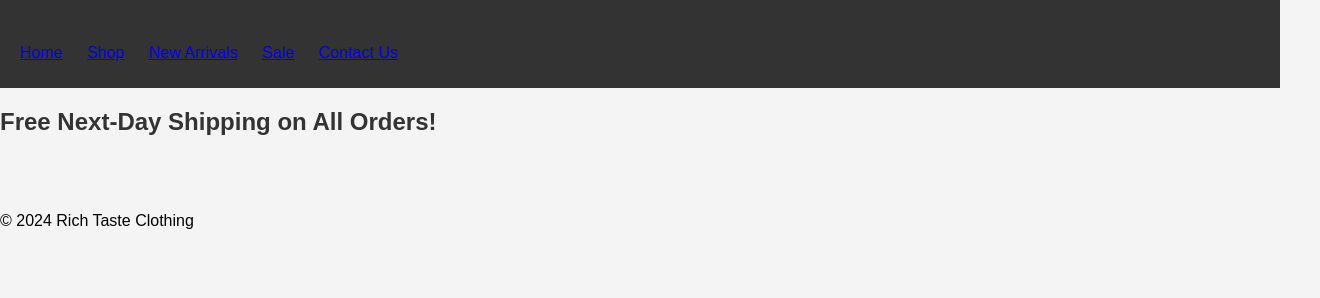
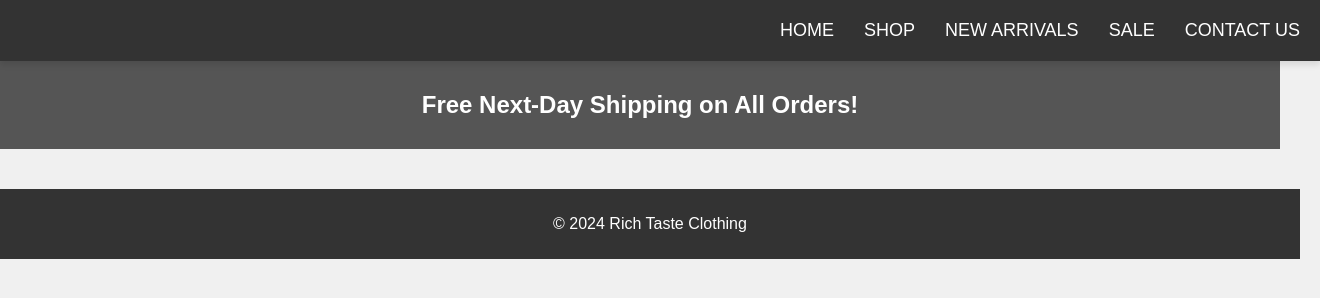
Before and after one commit to BiohazardXp/Clothing-App, a website: page public/index.html in a window 1280 px wide. Shown: the whole page, 1320 px wide, since content can reach past the window. Drawn offline with Linux system fonts and the light colour scheme; no server answers.

Commit message:
css files changed

```diff
--- a/public/css/styles.css
+++ b/public/css/styles.css
@@ -1,49 +1,59 @@
+/* General Styling */
 body {
-  font-family: Arial, sans-serif;
+  font-family: 'Arial', sans-serif;
+  margin: 0;
+  padding: 0;
+  background-color: #f0f0f0;
 }
 
-h1, h2 {
-  color: #333;
+/* Header Styling */
+.site-header {
+    display: flex;
+    align-items: center;
+    justify-content: space-between;
+    background-color: #333;
+    padding: 20px;
+    position: sticky;
+    top: 0;
+    width: 100%;
+    z-index: 1000;
+    color: white;
+    box-shadow: 0 4px 6px rgba(0, 0, 0, 0.1);
 }
 
-input {
-  margin: 5px;
-  padding: 10px;
-  width: 200px;
+.site-header .logo img{
+  max-height: 60px;
 }
 
-button {
-  padding: 10px 20px;
-  background-color: #007bff;
-  color: white;
-  border: none;
-  cursor: pointer;
+.main-nav ul {
+  list-style: none;
+  display: flex;
+  gap: 30px;
+  padding: 0;
+  margin: 0;
 }
 
-/* styles.css */
-body {
-  font-family: Arial, sans-serif;
-  margin: 0;
-  padding: 0;
-  background-color: #f4f4f4;
+.main-nav a {
+  color: white;
+  text-decoration: none;
+  font-size: 18px;
+  text-transform: uppercase;
+  font-weight: normal;
 }
 
-header {
-  background-color: #333;
-  color: #fff;
-  padding: 10px 20px;
+.main-nav a:hover {
+  border-bottom: 2px solid white;
 }
 
-nav ul {
-  list-style-type: none;
-  padding: 0;
+/* Promo Banner */
+.promo-banner {
+  background-color: #555;
+  color: white;
+  padding: 10px;
+  text-align: center;
 }
 
-nav ul li {
-  display: inline;
-  margin-right: 20px;
-}
-
+/* Product Grid */
 .product-container {
   display: grid;
   grid-template-columns: repeat(auto-fill, minmax(250px, 1fr));
@@ -52,10 +62,10 @@ nav ul li {
 }
 
 .product-card {
+  background-color: white;
   border: 1px solid #ddd;
   padding: 15px;
   text-align: center;
-  background-color: #fff;
   transition: transform 0.2s;
 }
 
@@ -67,3 +77,13 @@ nav ul li {
   width: 100%;
   height: auto;
 }
+
+footer {
+  background-color: #333;
+  color: white;
+  text-align: center;
+  padding: 10px;
+  position: relative;
+  bottom: 0;
+  width: 100%;
+}
```
